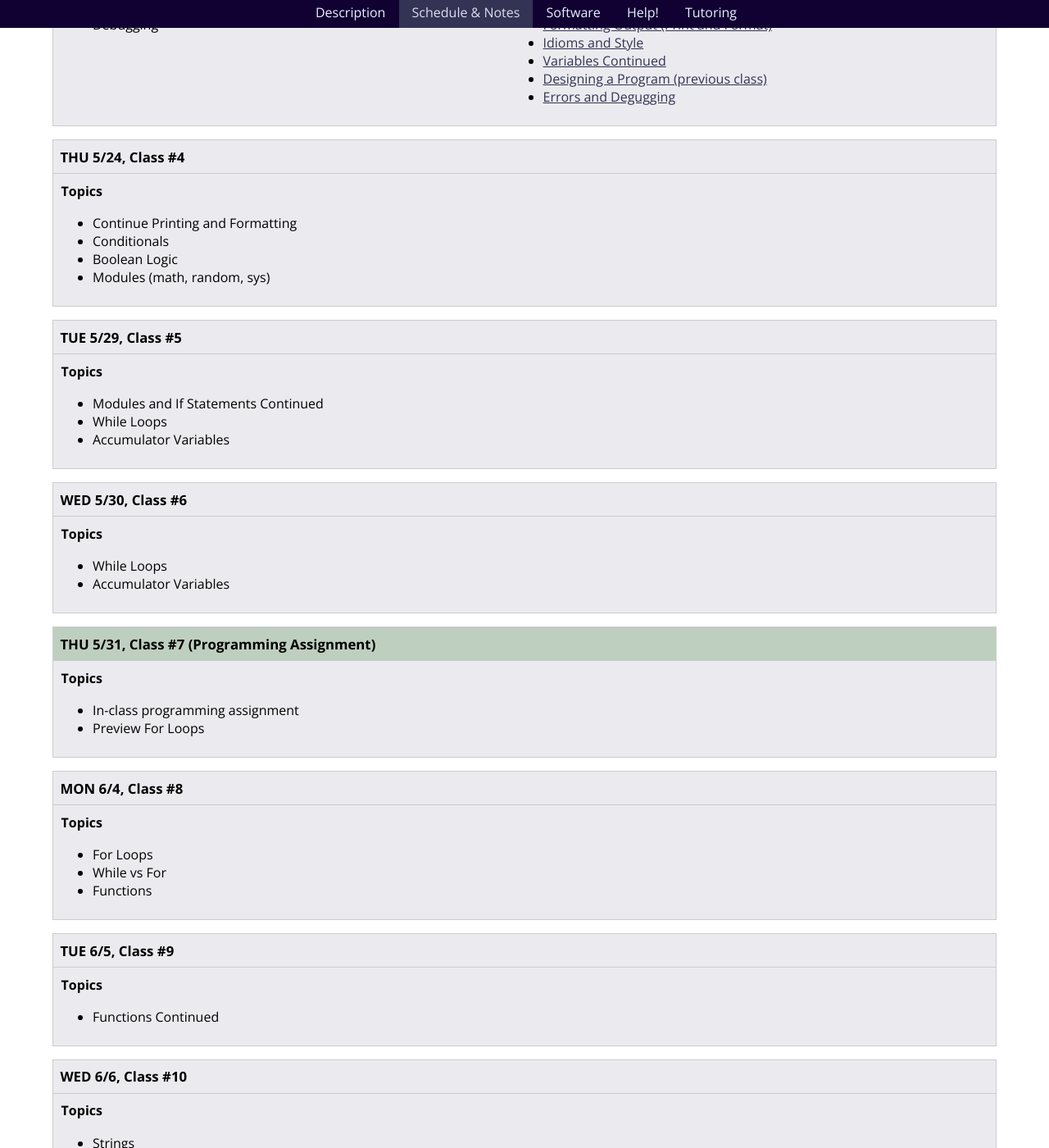
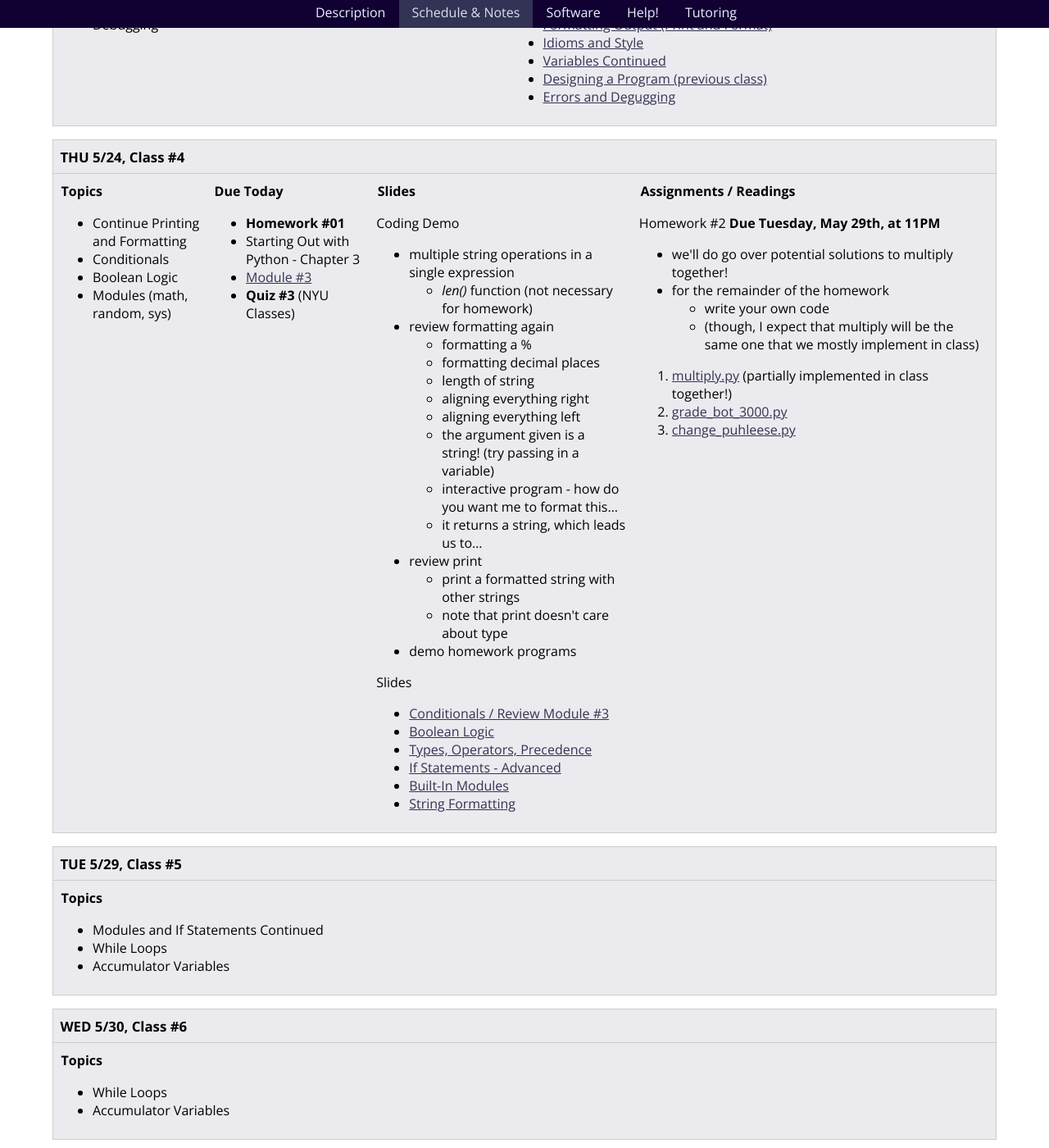
Before and after one commit to foureyes/csci-ua.0002-summer2018-001, a Jekyll site: the page built from schedule.markdown, in a window 1280 px wide and 1400 px high, scrolled down 1560 px. Shown: the whole window at 82% size. Built offline with Jekyll 4.4.1, drawn with Linux system fonts in a browser that asks for light colours; nearby versions of some CDN libraries; library files that are not in the unit come from our copies; some of the changed text lies outside the part shown.

Commit message:
add class 4

```diff
--- a/_includes/classes/class-02.markdown
+++ b/_includes/classes/class-02.markdown
@@ -40,7 +40,7 @@ Quiz #3 __Due Thursday, May 24th, 9AM__
 * Complete the [Self Paced-Learning Module #3]({{ site.module3 }})
 * Take quiz #3 on NYU Classes
 
-Homework #1 __Due Thursday, May 23th, at 11PM__
+Homework #1 __Due Thursday, May 24th, at 11PM__
 
 (Submit via NYU Classes)
 
--- a/_includes/classes/class-04.markdown
+++ b/_includes/classes/class-04.markdown
@@ -63,7 +63,7 @@ Warm-up
 <article class="assignments" markdown="block">
 ####  Assignments / Readings
 
-Homework #2 __Due Tuesday, May 30th, at 11PM__
+Homework #2 __Due Tuesday, May 29th, at 11PM__
 
 
 * we'll do go over potential solutions to multiply together!
--- a/schedule.markdown
+++ b/schedule.markdown
@@ -109,7 +109,7 @@ Schedule & Notes
 * Boolean Logic
 * Modules (math, random, sys)
 
-</article> {% comment %}{% include classes/class-04.markdown %}{% endcomment %} </div> </section>
+</article> {% include classes/class-04.markdown %} </div> </section>
 
 <a name="class5"></a><!---------- start --------------->
 
```
Also changed, not shown: 1 other file.
